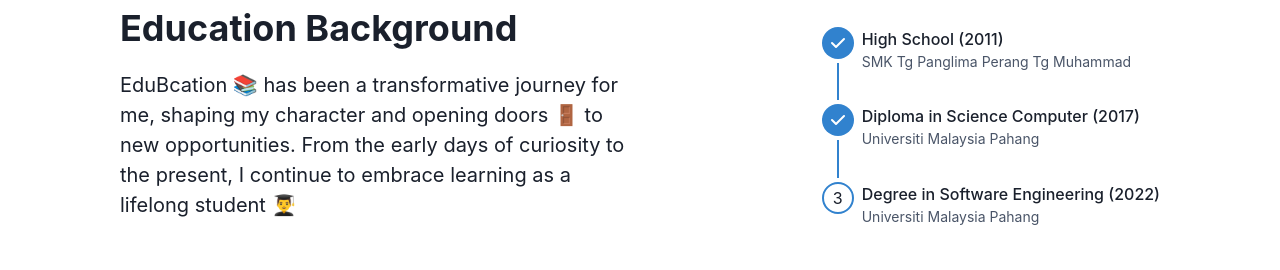
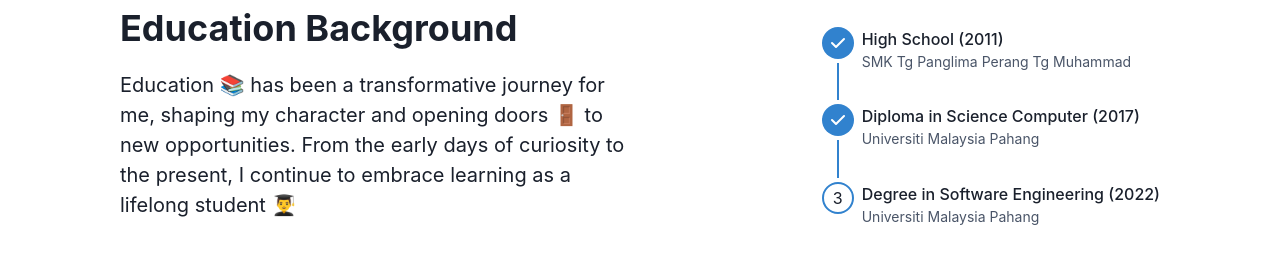
Before and after one commit to ahmadisyraf/isyrafmagic, a Next.js app: page / in a window 1280 px wide. Shown: the part 899-1169 px from the top of the page. Built offline with nearby package versions, Linux system fonts and the light colour scheme.

Commit message:
Fix eror'

```diff
--- a/pages/index.js
+++ b/pages/index.js
@@ -103,7 +103,7 @@ export default function Home() {
             Education Background
           </Heading>
           <Text fontSize="xl" textAlign={isMobile ? "center" : ""} mt={5}>
-            EduBcation 📚 has been a transformative journey for me, shaping my character and opening doors 🚪 to new opportunities. From the early days of curiosity to the present, I continue to embrace learning as a lifelong student 👨‍🎓
+            Education 📚 has been a transformative journey for me, shaping my character and opening doors 🚪 to new opportunities. From the early days of curiosity to the present, I continue to embrace learning as a lifelong student 👨‍🎓
           </Text>
         </Box>
         <Spacer />
```
